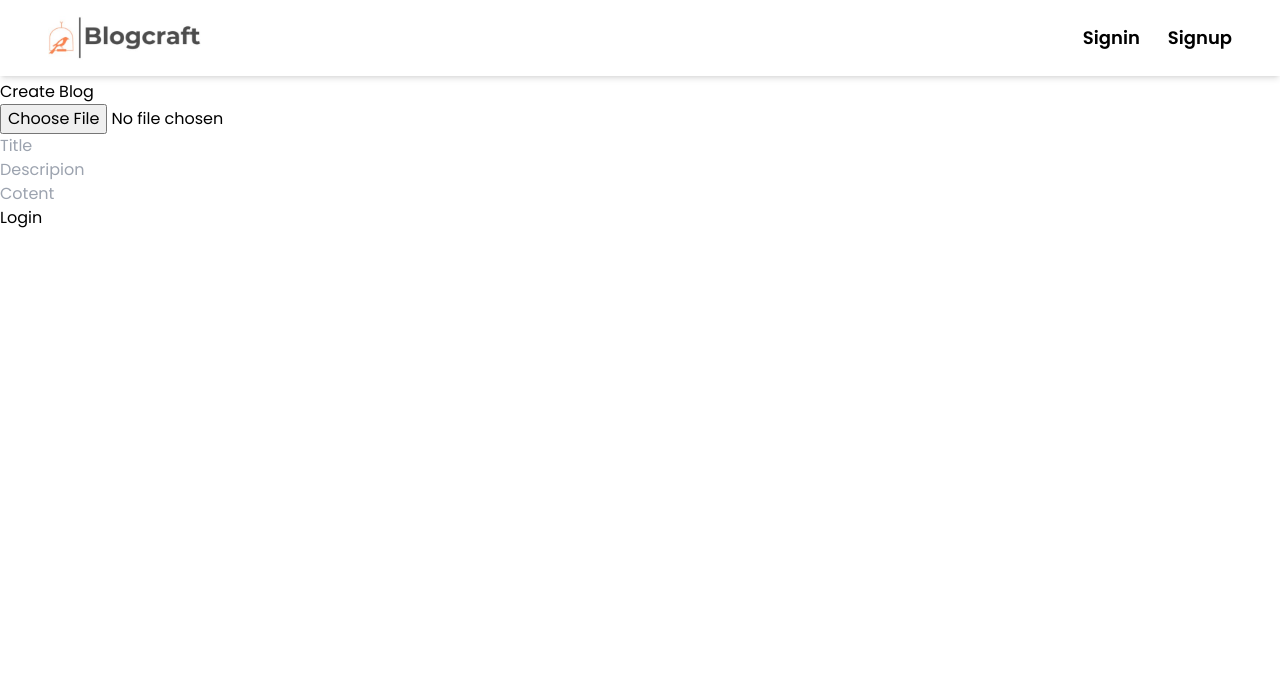
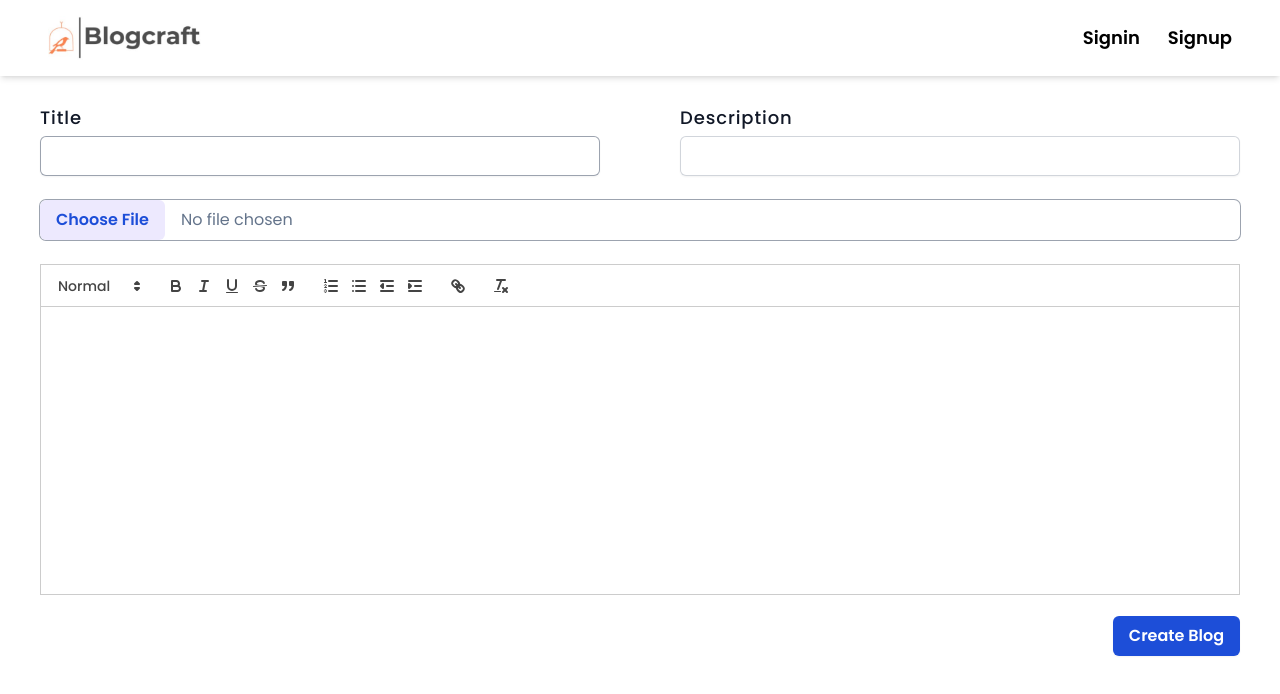
Before and after one commit to VamsiPunnaReddy/Blog-App_MERN, a React (Vite) app in the folder frontend/: page /createBlog in a window 1280 px wide. Shown: the top 694 px of the page. Built offline with nearby package versions, Linux system fonts and the light colour scheme.

Commit message:
Added Styles to CreateBlog.jsx ut not responsive

```diff
--- a/frontend/package.json
+++ b/frontend/package.json
@@ -13,6 +13,7 @@
     "@heroicons/react": "^2.1.1",
     "react": "^18.2.0",
     "react-dom": "^18.2.0",
+    "react-quill": "^2.0.0",
     "react-router-dom": "^6.22.2"
   },
   "devDependencies": {
--- a/frontend/src/components/Blogs.jsx
+++ b/frontend/src/components/Blogs.jsx
@@ -6,21 +6,25 @@ export function Blogs({ blogs }) {
 
   const navigate = useNavigate()
 
+  async function HandleBlog(blogId) {
+    navigate('/blogs/' + blogId);
+  }
+
   return (
-    <> <div key='gg' value='gg' onClick={() => HandleBlog()} className=" grid grid-cols-1 md:grid-cols-2 gap-20 container mx-auto px-40">
+    <> <div key='blog' value='blogs'  className="container grid grid-cols-1 md:grid-cols-2 gap-20 mx-auto px-40 ">
       {blogs.map((blog, index) => {
         return (
 
-          <div className="flex flex-col items-center">
+                    <div onClick={() => HandleBlog(blog._id)} className=" text-white">
 
-            <img src={'http://localhost:3000/' + blog.imagePath} alt="Blog-Image" width={400} height={250} />
+            <img src={'http://localhost:3000/' + blog.imagePath} alt="Blog-Image" className="" />
             <h1> {blog.title} </h1>
             <h3> {blog.description} </h3>
             <p> {blog.content} </p>
             <p className=" self-end"> - {blog.author} </p>
 
           </div>
-
+// grid grid-cols-2 grid-rows-5
 
 
 
--- a/frontend/src/components/CreateBlog.jsx
+++ b/frontend/src/components/CreateBlog.jsx
@@ -1,24 +1,27 @@
 import { useState } from 'react'
 import { useNavigate } from 'react-router-dom'
+import { Editor } from './Editor'
+import 'react-quill/dist/quill.snow.css';
 
 export function CreateBlog() {
 
-  const [redirect, setRedirect] = useState(false)
+  const [redirect, setRedirect] = useState(false);
+  const [content, setContent] = useState('')
 
   const navigate = useNavigate()
   const token = localStorage.getItem('token')
 
   async function CreateNewBlog(e) {
     e.preventDefault();
+
     const data = new FormData(e.target);
     const titleValue = data.get('title');
     const descriptionValue = data.get('description');
-    const contentValue = data.get('content');
     const imageFile = data.get('image');
 
     data.set('title', titleValue);
     data.set('description', descriptionValue);
-    data.set('content', contentValue);
+    data.set('content', content);
     data.set('image', imageFile);
 
 
@@ -44,27 +47,49 @@ export function CreateBlog() {
 
   return (
     <>
-      <section className="createBlog-section">
-        <div className="createBlog-container">
-          <h1 className="top">Create Blog</h1>
-          <form onSubmit={CreateNewBlog}>
-            <div className=" ">
-              <p></p>
-              <input className="" name='image' type="file" required />
-            </div>
-            <div className=" ">
-              <input className="" name='title' type="text" required placeholder="Title" />
-            </div>
-            <div className=" ">
-              <input className="" name='description' type="text" required placeholder="Descripion" />
-            </div>
-            <div className=" pass">
-              <input className="" name='content' type="text" required placeholder="Cotent" />
-            </div>
-            <input className="" type="submit" value="Login" />
-          </form>
+
+      <div className="container mx-auto px-6 py-8">
+        <div className="mx-auto w-full">
+          <div className="">
+            <form className="grid grid-cols-1 md:grid-cols-2 md:gap-x-20 gap-y-6 auto-rows-max px-4" onSubmit={CreateNewBlog}>
+
+              <div>
+                <label htmlFor="title" className="block tracking-wider text-lg font-medium leading-3 text-gray-900">Title</label>
+                <div className="mt-3">
+                  <input id="title" name="title" type="text" required className="block h-10 text-md w-full px-4 rounded-md border-0 py-1 text-gray-900 shadow-sm ring-1 ring-inset ring-gray-400   focus:ring-1 focus:ring-inset focus:ring-blue-700 " />
+                </div>
+              </div>
+
+              <div>
+                <label htmlFor="description" className="block tracking-wider text-lg font-medium leading-3 text-gray-900">Description</label>
+                <div className="mt-3">
+                  <input id="description" name="description" type="text" required className="block text-md px-4 h-10 w-full rounded-md border-0 py-1.5 text-gray-900 shadow-sm ring-1 ring-inset ring-gray-300  focus:ring-1 focus:ring-inset focus:ring-blue-700 " />
+                </div>
+              </div>
+
+
+              <div className='md:col-span-2 h-fit'>
+                <input id="imageFile" name='image' type="file" className="block w-full ring-1 ring-gray-400 rounded-md text-md text-slate-500
+                  file:mr-4 file:py-2 file:px-4
+                  file:rounded-md file:border-0
+                  file:text-md file:font-semibold
+                  file:bg-violet-100 file:text-blue-700
+                  hover:file:bg-violet-200
+                "/>
+              </div>
+
+              <Editor value={content} onChange={setContent} />
+
+              <div className='md:col-span-2 place-self-end'>
+                <button type="submit" className="flex rounded-md bg-blue-700 px-4 py-2 text-md font-semibold text-white shadow-sm hover:bg-blue-600 focus-visible:outline focus-visible:outline-2 focus-visible:outline-offset-2 focus-visible:outline-blue-700">Create Blog</button>
+              </div>
+            </form>
+          </div>
         </div>
-      </section>
+
+      </div>
+
+
 
     </>
   )
--- /dev/null
+++ b/frontend/src/components/Editor.jsx
@@ -0,0 +1,28 @@
+import ReactQuill from 'react-quill';
+
+export function Editor({ value, onChange }) {
+  const modules = {
+    toolbar: [
+      [{ header: [3, 4, false] }],
+      ['bold', 'italic', 'underline', 'strike', 'blockquote'],
+      [
+        { list: 'ordered' },
+        { list: 'bullet' },
+        { indent: '-1' },
+        { indent: '+1' },
+      ],
+      ['link'],
+      ['clean'],
+    ],
+  };
+  return (<>
+    <div className="col-span-2">
+      <ReactQuill
+        value={value}
+        theme={'snow'}
+        onChange={onChange}
+        modules={modules}
+        className='h-72 mb-10' />
+    </div>
+  </>);
+}
--- a/frontend/src/components/Home.jsx
+++ b/frontend/src/components/Home.jsx
@@ -16,9 +16,7 @@ export function Home() {
 
   }, [])
 
-  async function HandleBlog(blogId) {
-    navigate('/blogs/' + blogId);
-  }
+
 
 
   return (
--- a/frontend/src/components/MyBlogs.jsx
+++ b/frontend/src/components/MyBlogs.jsx
@@ -6,7 +6,6 @@ export function MyBlogs() {
   const [blogs, setBlogs] = useState([])
 
   const token = localStorage.getItem('token')
-  const navigate = useNavigate()
 
   useEffect(() => {
     fetch('http://localhost:3000/blogs/myblogs', {
@@ -20,10 +19,6 @@ export function MyBlogs() {
       })
 
   }, [])
-
-  function HandleMyBlog(blogId) {
-    navigate('/blogs/' + blogId)
-  }
 
   return (
     <>
--- a/frontend/src/components/Navbar.jsx
+++ b/frontend/src/components/Navbar.jsx
@@ -34,20 +34,20 @@ export function Navbar() {
 
   return (
     <>
-      <nav className="fixed top-0 left-0 right-0 shadow-md">
+      <nav className="fixed top-0 left-0 right-0 shadow-md bg-white">
         <div className="py-4 px-4 sm:px-8 lg:px-12">
           <div className='flex justify-between'>
             <div className='flex items-center'>
               <Link to='/'> <img src={BlogCraftLogo} alt="" className=" h-11" /> </Link>
             </div>
-            <div className="block md:hidden">
+            <div className="flex md:hidden items-center">
               {menuOpen ? (
                 <XMarkIcon className="block h-8 w-8" aria-hidden="true" onClick={toggleMenu} />
               ) : (
                 <Bars3Icon className="block h-8 w-8" aria-hidden="true" onClick={toggleMenu} />
               )}
             </div>
-            <div className={` md:relative md:flex md:flex-row md:justify-end md:gap-7 md:items-center md:pb-0 md:pr-0  text-black text-lg font-semibold   ${menuOpen ? 'flex flex-col items-end gap-4 absolute top-[100%] left-0 bg-slate-200 w-full pb-4 pr-4 sm:pr-8' : 'hidden'}`}>
+            <div className={` md:relative md:flex md:flex-row md:justify-end md:gap-7 md:items-center md:pb-0 md:pr-0  text-black text-lg font-semibold   ${menuOpen ? 'flex flex-col bg-white shadow-md items-end gap-4 absolute top-[100%] left-0 w-full pb-4 pr-4 sm:pr-8' : 'hidden'}`}>
 
               {isAuth ? (
                 <>
```
Also changed, not shown: 1 other file (tests, documents, lock files or other folders).
